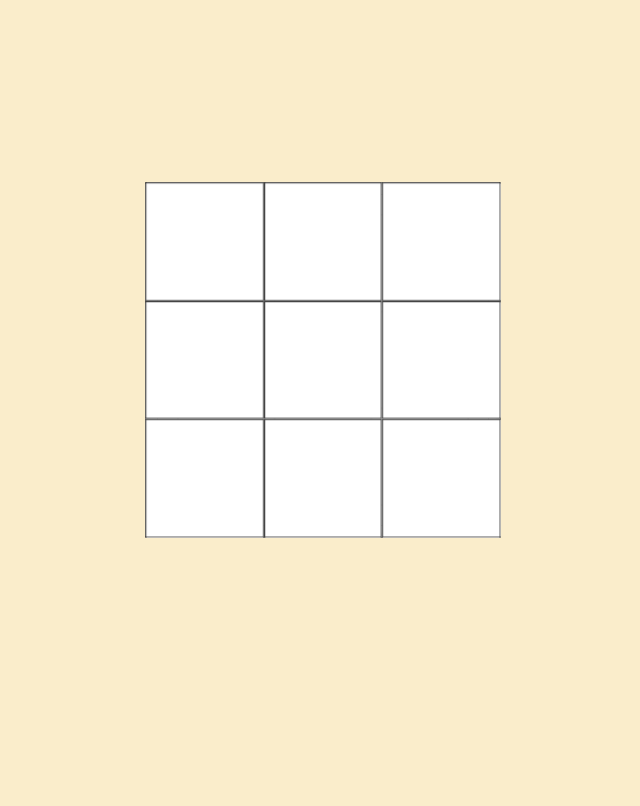
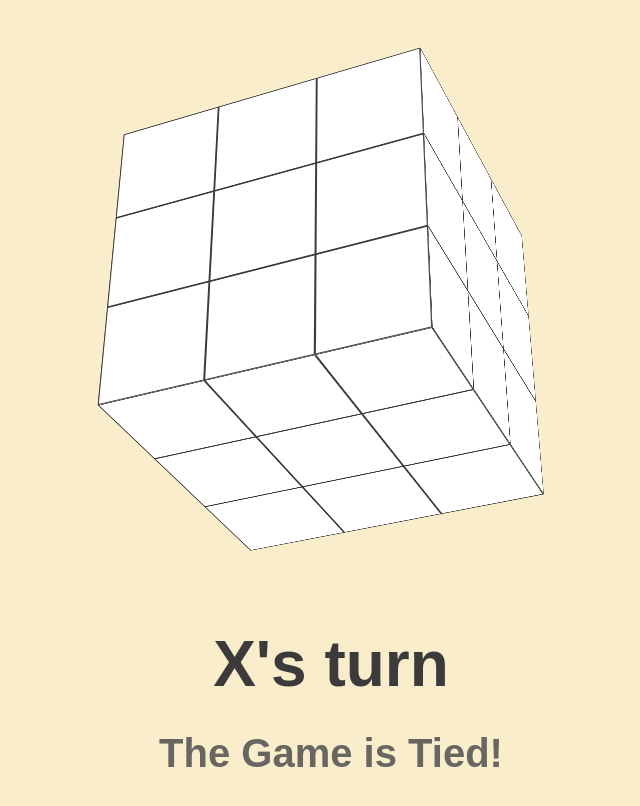
Before and after one commit to Neustater/tic-tac-toe-cubed, a React (Vite) app: page / in a window 1280 px wide. Shown: the whole page, without its empty margins (317-957 px from the left). Built offline with nearby package versions, Linux system fonts and the light colour scheme.

Commit message:
Style Refinements + Announce Game over when complete

```diff
--- a/src/App.jsx
+++ b/src/App.jsx
@@ -2,47 +2,26 @@ import { useState } from "react";
 // Partial Support for additional board dimmentions (css requires manual adjustment)
 let boardDimentions = 3;
 
-// Manages the combined instance of 6 tic-tac-toe boards.
-export default function CubeBoard(){
-  const [xIsNext, setXIsNext] = useState(true);
-
-  return(
-    <div className="container">
-      <div className="cube">
-        <div className="face top"><Board xIsNext={xIsNext} setXIsNext={setXIsNext}></Board></div>
-        <div className="face bottom"><Board xIsNext={xIsNext} setXIsNext={setXIsNext}></Board></div>
-        <div className="face right"><Board xIsNext={xIsNext} setXIsNext={setXIsNext}></Board></div>
-        <div className="face left"><Board xIsNext={xIsNext} setXIsNext={setXIsNext}></Board></div>
-        <div className="face front"><Board xIsNext={xIsNext} setXIsNext={setXIsNext}></Board></div>
-        <div className="face back"><Board xIsNext={xIsNext} setXIsNext={setXIsNext}></Board></div>
-      </div>
-    </div>
+// Square component represents a single square in the tic-tac-toe board.
+function Square({ value, boardInd, onSquareClick }) {
+  return (
+    <button className="square" style={{fontSize: (32/boardDimentions) + "dvh"}} onClick={onSquareClick}>
+      {value}
+    </button>
   );
 }
 
 // Board component manages a single tic-tac-toe board instance.
-function Board({xIsNext, setXIsNext}) {
-  const [squares, setSquares] = useState(Array(boardDimentions**2).fill(null));
-  let hasWon = checkSideWinner(squares);
-  let winnerElement = hasWon === "X" ? (<div className="result x-result"><p>X</p></div>) :
-    hasWon === "O" ? (<div className="result o-result"><p>O</p></div>) :
-    hasWon === "draw" ? (<div className="result draw-result"><p>✽</p></div>) : null;
-
-  function handleClick(i) {
-    if (squares[i] || hasWon) {
-      return;
-    }
-    const nextSquares = squares.slice();
-    xIsNext ? (nextSquares[i] = "X") : (nextSquares[i] = "O");
-    setSquares(nextSquares);
-    setXIsNext(!xIsNext);
-  }
+function Board({boardInd, board, onSquareClick, sideResult}) {
+  let winnerElement = sideResult === "X" ? (<div className="result x-result"><p>X</p></div>) :
+  sideResult === "O" ? (<div className="result o-result"><p>O</p></div>) :
+  sideResult === "draw" ? (<div className="result draw-result"><p>✽</p></div>) : null;
 
   function renderBoard() {
     const boardElement = [];
-    for (let i = 0; i < boardDimentions * boardDimentions; i++) {
+    for (let squareInd = 0; squareInd < boardDimentions * boardDimentions; squareInd++) {
       boardElement.push(
-        <Square key={i} value={squares[i]} onSquareClick={() => handleClick(i)} />
+        <Square key={squareInd} boardInd={boardInd} value={board[squareInd]} onSquareClick={() => onSquareClick(boardInd, squareInd)} />
       );
     }
     return boardElement;
@@ -53,68 +32,104 @@ function Board({xIsNext, setXIsNext}) {
   return (
     <>
       <div className="board" style={{gridTemplateColumns: gridTemplateRowsAndColumnds, gridTemplateRows: gridTemplateRowsAndColumnds}}>
-        {renderBoard()}
+        {renderBoard(boardInd)}
       </div>
       {winnerElement}
     </>
   );
 }
 
-// Square component represents a single square in the tic-tac-toe board.
-function Square({ value, onSquareClick }) {
-  return (
-    <button className="square" style={{fontSize: (32/boardDimentions) + "dvh"}} onClick={onSquareClick}>
-      {value}
-    </button>
+// Manages the combined instance of 6 tic-tac-toe boards.
+export default function CubeBoard(){
+  const [xIsNext, setXIsNext] = useState(true);
+  const [CubeBoard, setCubeBoard] = useState(Array(6).fill(Array(boardDimentions**2).fill(null)));
+  const [sideResults, setsideResults] = useState(Array(6).fill(false));
+
+  function handleClick(boardInd,squareInd) {
+    if (sideResults[boardInd] || CubeBoard[boardInd][squareInd]) return;
+
+    const nextCubeBoard = CubeBoard.map(board => board.slice());
+    nextCubeBoard[boardInd][squareInd] = xIsNext ? "X" : "O";
+
+    const checkResult = checkSideWinner(nextCubeBoard[boardInd]);
+    const nextSideResults = sideResults.slice();
+
+    if (checkResult) {
+      nextSideResults[boardInd] = checkResult;
+    }
+
+    setCubeBoard(nextCubeBoard);
+    setsideResults(nextSideResults);
+    setXIsNext(!xIsNext);
+
+  }
+
+  let currentWinner = sideResults.filter(side => side === "X").length - sideResults.filter(side => side === "O").length;
+
+  return(
+    <div className="parent">
+      <div className="container">
+        <div className="cube">
+          <div className="face top"><Board boardInd={0} board={CubeBoard[0]} onSquareClick={handleClick} sideResult={sideResults[0]}></Board></div>
+          <div className="face bottom"><Board boardInd={1} board={CubeBoard[1]} onSquareClick={handleClick} sideResult={sideResults[1]}></Board></div>
+          <div className="face right"><Board boardInd={2} board={CubeBoard[2]} onSquareClick={handleClick} sideResult={sideResults[2]}></Board></div>
+          <div className="face left"><Board boardInd={3} board={CubeBoard[3]} onSquareClick={handleClick} sideResult={sideResults[3]}></Board></div>
+          <div className="face front"><Board boardInd={4} board={CubeBoard[4]} onSquareClick={handleClick} sideResult={sideResults[4]}></Board></div>
+          <div className="face back"><Board boardInd={5} board={CubeBoard[5]} onSquareClick={handleClick} sideResult={sideResults[5]}></Board></div>
+        </div>
+      </div>
+      <h1>{sideResults.filter(side => side).length == 6 ? "Game Over!" : xIsNext ? "X's turn" : "O's turn"}</h1>
+      <h2>{currentWinner > 0 ? "X is Winning!" : currentWinner < 0 ? "O is Winning!" : "The Game is Tied!"}</h2>
+    </div>
   );
 }
 
-function checkSideWinner(squares){
-  if(squares.every(square => square)){
+function checkSideWinner(board){
+  if(board.every(square => square)){
     return "draw";
   }
   // Check for winner in row
-  for (let i=0; i<squares.length; i+=boardDimentions){
-    if (!squares[i]){continue;}
+  for (let i=0; i<board.length; i+=boardDimentions){
+    if (!board[i]){continue;}
     for (let j=i+1; j<i+boardDimentions; j+=1){
-      if (!squares[j] || squares[j] !== squares[j-1]){
+      if (!board[j] || board[j] !== board[j-1]){
         break;
       }else if (j === i+boardDimentions-1){
         console.log("Winner in row");
-        return squares[j];
+        return board[j];
       }
     }
   }
 
   // Check for winner in column
   for (let i=0; i<boardDimentions; i+=1){
-    if (!squares[i]){continue;}
+    if (!board[i]){continue;}
     for (let j=i+boardDimentions; j<= i + (boardDimentions * (boardDimentions-1)) ; j+=boardDimentions){
-      if (!squares[j] || squares[j] !== squares[j-boardDimentions]){
+      if (!board[j] || board[j] !== board[j-boardDimentions]){
         break;
       }else if (j === i + (boardDimentions * (boardDimentions-1))){
         console.log("Winner in column");
-        return squares[j];
+        return board[j];
       }
     }
   }
 
   // Check for winner in diagonal
-  for(let i=boardDimentions+1; i<squares.length; i+=boardDimentions+1){
-    if (!squares[i] || squares[i] !== squares[i-boardDimentions-1]){
+  for(let i=boardDimentions+1; i<board.length; i+=boardDimentions+1){
+    if (!board[i] || board[i] !== board[i-boardDimentions-1]){
       break;
-    }else if (i === squares.length-1){
+    }else if (i === board.length-1){
       console.log("Winner in diagonal");
-      return squares[i];
+      return board[i];
     }
   }
   // Check for winner in counter-diagonal
-  for(let i=boardDimentions*2-2; i<squares.length; i+=boardDimentions-1){
-    if (!squares[i] || squares[i] !== squares[i-boardDimentions+1]){
+  for(let i=boardDimentions*2-2; i<board.length; i+=boardDimentions-1){
+    if (!board[i] || board[i] !== board[i-boardDimentions+1]){
       break;
     }else if (i === boardDimentions**2 - boardDimentions){
       console.log("Winner in counter-diagonal");
-      return squares[i];
+      return board[i];
     }
   }
   return null;
--- a/src/styles.css
+++ b/src/styles.css
@@ -1,3 +1,10 @@
+html, body {
+
+  height: 100%;
+  width: 100%;
+  inset: 0;
+}
+
 /* Remove Buttom Formatting */
 button, input[type="submit"], input[type="reset"] {
 	background: none;
@@ -9,15 +16,41 @@ button, input[type="submit"], input[type="reset"] {
 	outline: inherit;
 }
 
+h1 {
+  text-align: center;
+  margin: 0;
+  padding: 0;
+  font-size: 8svh;
+  color: #3b3b3b;
+  font-family: Arial, sans-serif;
+}
+
+h2 {
+  text-align: center;
+  margin: 0;
+  padding: 0;
+  font-size: 5svh;
+  color: #4b4b4bd5;
+  font-family: Arial, sans-serif;
+}
+
 body {
+  overflow: hidden;
   background-color:#faedcb;
 }
 
+.parent {
+  display: grid;
+  grid-template-columns: 1fr;
+  grid-template-rows: 6fr 1fr 0.75fr;
+  height: 100svh;
+}
+
 .container {
-  width: 40dvh;
-  height: 40dvh;
-  perspective: 200dvh;
-  margin: 25dvh auto 0;
+  width: 40svh;
+  height: 40svh;
+  perspective: 200svh;
+  margin: 18svh auto 0;
 }
 
 .cube {
@@ -63,30 +96,30 @@ body {
   text-align:center;
   vertical-align: middle;
   display: table-cell;
-  font-size: 32dvh;
+  font-size: 32svh;
 }
 
 .x-result{
   color: #ff7982;
   background-color: #ff798225;
-  box-shadow: inset 0 0 0 2dvh #ff7982;
+  box-shadow: inset 0 0 0 2svh #ff7982;
 }
 
 .o-result{
   color: #6ebefe;
   background-color: #6ebefe25;
-  box-shadow: inset 0 0 0 2dvh #6ebefe;
+  box-shadow: inset 0 0 0 2svh #6ebefe;
 }
 
 .draw-result{
   color: #9d9d9d;
   background-color: #7d7d7d25;
-  box-shadow: inset 0 0 0 2dvh #9d9d9d;
+  box-shadow: inset 0 0 0 2svh #9d9d9d;
 }
 
 .square {
   background: #ffffff;
-  border: #3b3b3b solid 0.01dvh;
+  border: #3b3b3b solid 0.01svh;
   font-weight: bold;
   text-align: center;
   color: #3b3b3b;
@@ -95,24 +128,24 @@ body {
 /* Rotation Animation */
 
 .top {
-  transform: rotateX(90deg) translateZ(20dvh);
+  transform: rotateX(90deg) translateZ(20svh);
 }
 .bottom {
-  transform: rotateX(-90deg) translateZ(20dvh);
+  transform: rotateX(-90deg) translateZ(20svh);
 }
 
 .right {
-  transform: rotateY(90deg) translateZ(20dvh);
+  transform: rotateY(90deg) translateZ(20svh);
 }
 .left {
-  transform: rotateY(-90deg) translateZ(20dvh);
+  transform: rotateY(-90deg) translateZ(20svh);
 }
 
 .front {
-  transform: rotateX(0deg) translateZ(20dvh);
+  transform: rotateX(0deg) translateZ(20svh);
 }
 .back {
-  transform: rotateX(-180deg) translateZ(20dvh);
+  transform: rotateX(-180deg) translateZ(20svh);
 }
 
 @keyframes spin {
@@ -128,5 +161,5 @@ body {
   width: 100%;
   height: 100%;
   position: relative;
-  animation: spin 0s infinite linear;
+  animation: spin 15s infinite linear;
 }
```
